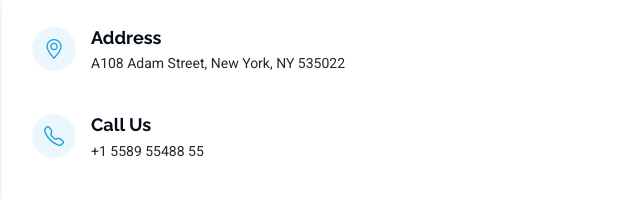
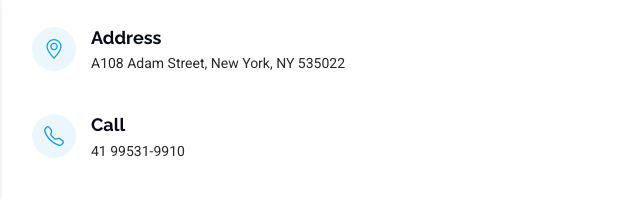
Before and after one commit to Luizhe0/portfolio, a plain HTML site: page index.html in a window 1280 px wide. Shown: the part 5147-5346 px from the top of the page, 310-950 px from the left. Drawn offline with Linux system fonts and the light colour scheme.

Commit message:
Correção de numero de telefone

```diff
--- a/index.html
+++ b/index.html
@@ -547,8 +547,8 @@
               <div class="info-item d-flex" data-aos="fade-up" data-aos-delay="300">
                 <i class="bi bi-telephone flex-shrink-0"></i>
                 <div>
-                  <h3>Call Us</h3>
-                  <p>+1 5589 55488 55</p>
+                  <h3>Call</h3>
+                  <p>41 99531-9910</p>
                 </div>
               </div><!-- End Info Item -->
 
```
